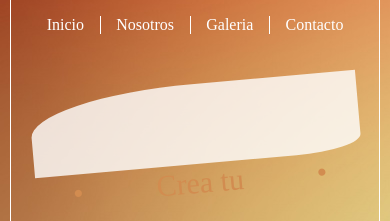
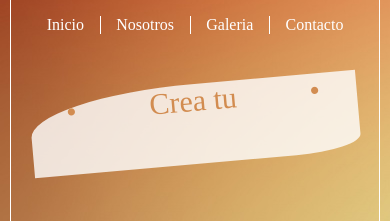
Before and after one commit to kevinricardojs/anuncio_template_vintage, a plain HTML site: page index.html in a window 390 px wide. Shown: the part 124-345 px from the top of the page. Drawn offline with Linux system fonts and the light colour scheme.

Commit message:
mas media

```diff
--- a/css/mi.css
+++ b/css/mi.css
@@ -16,6 +16,10 @@ body{
   .barra{
   	margin-left: 0px !important;
   }
+  .uno p{
+	flex:auto;
+	margin-top: 0px !important;
+}
 }
 nav{
 	width: 100%;
```
